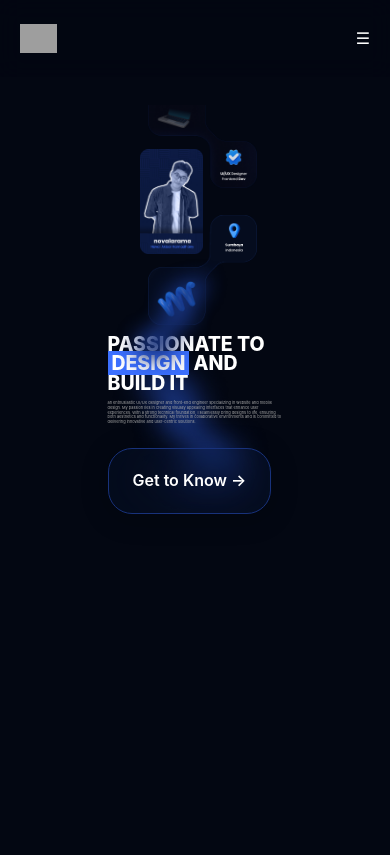
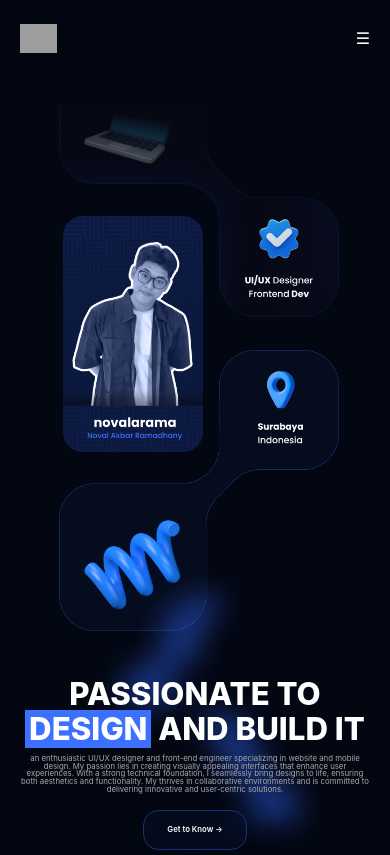
Before and after one commit to novalarama/Personal-Web-V2, a Next.js app: page / in a window 390 px wide. Built offline with nearby package versions, Linux system fonts and the light colour scheme; grey boxes are pictures that could not be loaded.

Commit message:
feat: fixed responsive landing

```diff
--- a/src/app/page.tsx
+++ b/src/app/page.tsx
@@ -45,7 +45,7 @@ const LandingPage: React.FC = () => {
         logo="https://cdn.builder.io/api/v1/image/assets/TEMP/a580203fede5ad2470b2de709e88a492a7da55d9e9ea3a7f0cb978f1023c0b86?apiKey=42c352afd4764937ae53b030b073a4c4&&apiKey=42c352afd4764937ae53b030b073a4c4"
         menuItems={menuItems}
       />
-      <Landing {...mainContentData} />
+      <Landing />
     </Box>
   );
 };
--- a/src/components/Landing.tsx
+++ b/src/components/Landing.tsx
@@ -16,34 +16,8 @@ interface MainContentProps {
   description: string;
 }
 
-const Landing: React.FC<MainContentProps> = ({ image, title, description }) => {
+export default function Landing() {
   return (
-    // <div className="flex justify-center bg-gray-950">
-    //   <div className="w-full max-w-screen-2xl px-12 py-24 max-md:px-5 max-md:py-12">
-    //     <div className="flex gap-10 max-md:flex-col">
-    //       <div className="flex flex-col w-5/12 max-md:w-full">
-    //         <img
-    //           loading="lazy"
-    //           src={image}
-    //           alt="Designer at work"
-    //           className="w-full h-auto rounded-none max-md:mt-10 max-md:max-w-full"
-    //         />
-    //       </div>
-    //       <div className="flex flex-col justify-center w-7/12 max-md:w-full">
-    //         <div className="flex flex-col text-base text-white">
-    //           <h1 className="text-5xl font-bold leading-snug max-md:text-4xl max-md:leading-tight">
-    //             {title}
-    //           </h1>
-    //           <p className="mt-6 leading-relaxed text-neutral-400 max-md:mt-4">
-    //             {description}
-    //           </p>
-    //           <Button>Find out More →</Button>
-
-    //         </div>
-    //       </div>
-    //     </div>
-    //   </div>
-    // </div>
     <ChakraProvider>
       <Box w={{ base: "100%", md: "100%" }} mt={{ base: "30%", lg: "5%" }}>
         <Flex
@@ -51,36 +25,37 @@ const Landing: React.FC<MainContentProps> = ({ image, title, description }) => {
           alignItems="center"
           h="100%"
           flexDir={{ base: "column", md: "row" }}
-          gap="8vw"
         >
-          <VStack>
+          <VStack w="100%" alignItems={{ base: "center", md: "start" }}>
             <Image
+              zIndex="2"
               src="assets/heading-1.png"
               alt="Designer at work"
-              w="28vw"
+              w={{ base: "80%", md: "28vw" }}
               h="auto"
               mt="0"
-              me="-4vw"
+              ms="2vw"
             />
             <Image
+              zIndex="2"
               src="assets/heading-2.png"
               alt="Designer at work"
-              w="16vw"
+              w={{ base: "40%", md: "16vw" }}
               h="auto"
-              ms="-12vw"
-              rounded="none"
-              mt="-12vw"
+              ms={{ base: "-32vw", md: "0vw" }}
+              mt={{ base: "-28vw", md: "-12vw" }}
             />
             <Image
+              zIndex="2"
               src="assets/heading-3.png"
               alt="Designer at work"
-              w="28vw"
+              w={{ base: "80%", md: "28vw" }}
               h="auto"
-              mt="-12vw"
-              me="-4vw"
+              mt={{ base: "-28vw", md: "-12vw" }}
+              ms="2vw"
             />
             <Image
-              zIndex="100"
+              zIndex="1"
               src="assets/vector-2.png"
               alt="Designer at work"
               w="42vw"
@@ -88,7 +63,11 @@ const Landing: React.FC<MainContentProps> = ({ image, title, description }) => {
               ms="-12vw"
             />
           </VStack>
-          <VStack w="50%" alignItems="start" mt="-20vw">
+          <VStack
+            w="100%"
+            alignItems={{ base: "center", md: "start" }}
+            mt={{ base: "-16vw", md: "-28vw" }}
+          >
             <Image
               zIndex="0"
               src="assets/vector-1.png"
@@ -96,16 +75,15 @@ const Landing: React.FC<MainContentProps> = ({ image, title, description }) => {
               w="42vw"
               position="absolute"
               mr="-28vw"
-              // mt="-20vw"
-              // ms="-12vw"
             />
             <Text
               color="#ffffff"
-              lineHeight="5vw"
-              fontSize="5vw"
+              lineHeight={{ base: "9vw", md: "5vw" }}
+              fontSize={{ base: "8vw", md: "5vw" }}
               fontWeight="extrabold"
               top="0"
               zIndex="2"
+              textAlign={{ base: "center", md: "start" }}
             >
               PASSIONATE TO{" "}
               <Box as="span" bgColor="#3C70FF" px="1vw">
@@ -113,7 +91,13 @@ const Landing: React.FC<MainContentProps> = ({ image, title, description }) => {
               </Box>{" "}
               AND BUILD IT
             </Text>
-            <Text color="#A8A8A8" lineHeight="1.2vw" fontSize="1vw" zIndex="2">
+            <Text
+              color="#A8A8A8"
+              lineHeight={{ base: "2vw", md: "1.2vw" }}
+              fontSize={{ base: "2vw", md: "1vw" }}
+              zIndex="2"
+              textAlign={{ base: "center", md: "justify" }}
+            >
               an enthusiastic UI/UX designer and front-end engineer specializing
               in website and mobile design. My passion lies in creating visually
               appealing interfaces that enhance user experiences. With a strong
@@ -125,23 +109,21 @@ const Landing: React.FC<MainContentProps> = ({ image, title, description }) => {
             <Button
               bg="rgba(24, 50, 123, 0.10)"
               border="0.5px solid #18327B"
-              borderRadius="24px"
+              borderRadius={{ base: "4vw", md: "1vw" }}
               boxShadow="0px 4px 26.5px 0px rgba(0, 0, 0, 0.25)"
               backdropFilter="blur(32px)"
               color="#ffffff"
               _hover={{ bg: "#18327B", color: "white" }}
-              py="32px"
-              px="24px"
+              py={{ md: "2vw" }}
+              px={{ base: "6vw", md: "2vw" }}
               zIndex="2"
-              mt="4vw"
+              mt={{ base: "2vw", md: "4vw" }}
             >
-              Get to Know →
+              <Text fontSize={{ base: "2vw", md: "1vw" }}>Get to Know →</Text>
             </Button>
           </VStack>
         </Flex>
       </Box>
     </ChakraProvider>
   );
-};
-
-export default Landing;
+}
```
